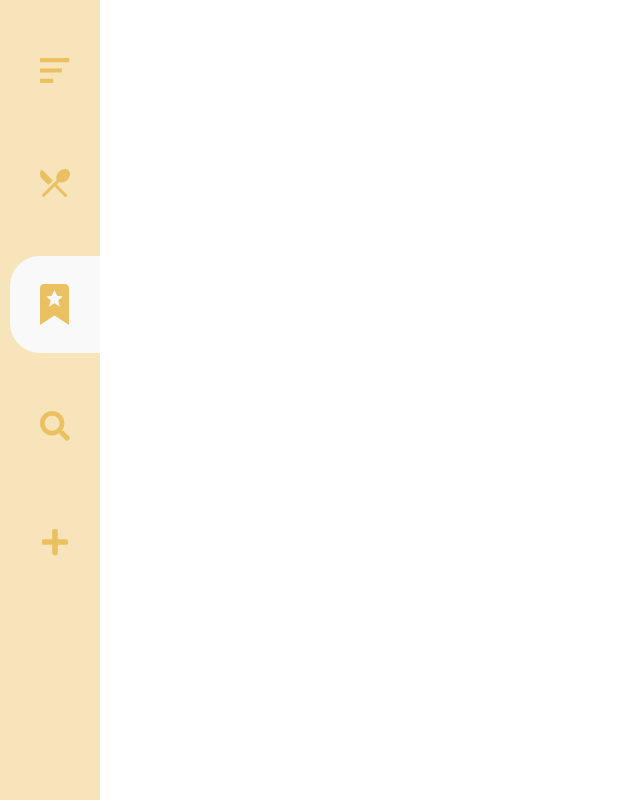
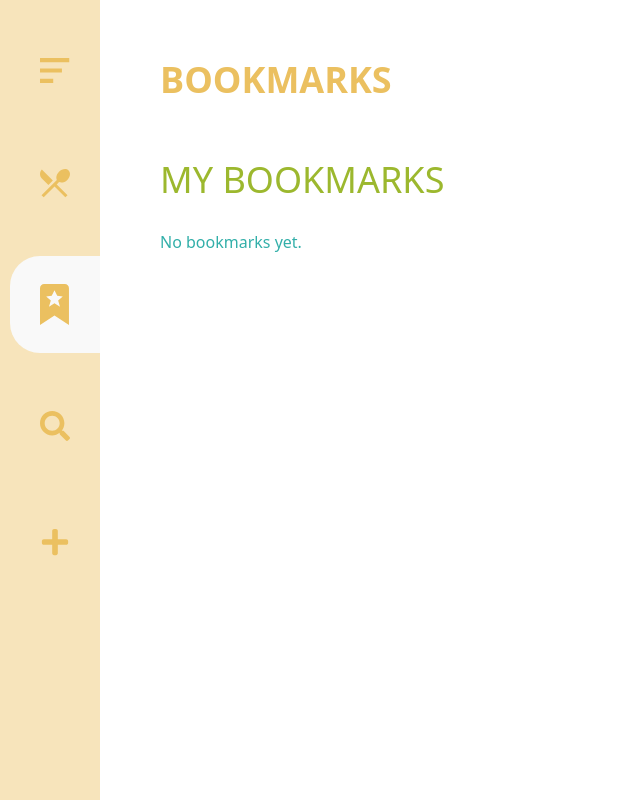
Before and after one commit to DenysSkachko/Redux-Practice, a React (Vite) app: page /bookmarks in a window 1280 px wide. Shown: the whole page, without its empty margins (0-640 px from the left). Built offline with nearby package versions, Linux system fonts and the light colour scheme.

Commit message:
add bookmarks function, add bookmarkpage

```diff
--- a/src/components/RecipeDetail.jsx
+++ b/src/components/RecipeDetail.jsx
@@ -1,6 +1,24 @@
+import useBookmarks from '../hooks/useBookmarks';
+
+import { isBookmarked } from '../utils/bookmarks';
+
 const RecipeDetail = ({ recipe }) => {
+  const { bookmarks, addBookmark, removeBookmark } = useBookmarks();
+
+  const bookmarked = isBookmarked(bookmarks, recipe);
+
   return (
     <div className="relative bg-primary text-dark h-fit p-[30px] rounded-[30px] overflow-hidden">
+      <button
+        onClick={() => (bookmarked ? removeBookmark(recipe.id) : addBookmark(recipe))}
+        className="absolute top-5 right-5 z-20 bg-light p-4 rounded-full"
+      >
+        <img
+          src={bookmarked ? '/book.svg' : '/book-empty.svg'}
+          alt="bookmark"
+          className="w-8 h-8 cursor-pointer"
+        />
+      </button>
       {recipe.image ? (
         <img
           src={recipe.image}
--- /dev/null
+++ b/src/hooks/useBookmarks.js
@@ -0,0 +1,36 @@
+import { useEffect, useState } from 'react';
+import { isBookmarked, deleteBookmark } from '../utils/bookmarks';
+
+const useBookmarks = () => {
+  const [bookmarks, setBookmarks] = useState([]);
+
+  useEffect(() => {
+    const saved = localStorage.getItem('bookmarks');
+    if (saved) {
+      setBookmarks(JSON.parse(saved));
+    }
+  }, []);
+
+  const addBookmark = (recipe) => {
+    const exists = isBookmarked(bookmarks, recipe);
+    if (!exists) {
+      const updated = [...bookmarks, recipe];
+      setBookmarks(updated);
+      localStorage.setItem('bookmarks', JSON.stringify(updated));
+    }
+  };
+
+  const removeBookmark = (id) => {
+    const updated = deleteBookmark(bookmarks, id);
+    setBookmarks(updated);
+    localStorage.setItem('bookmarks', JSON.stringify(updated));
+  };
+
+  return {
+    bookmarks,
+    addBookmark,
+    removeBookmark,
+  };
+};
+
+export default useBookmarks;
--- a/src/pages/Bookmarks.jsx
+++ b/src/pages/Bookmarks.jsx
@@ -1,5 +1,46 @@
+import React, { useState, useEffect } from 'react';
+import RecipeDetails from '../components/RecipeDetail';
+import RecipeCard from '../components/RecipeCard';
+import useBookmarks from '../hooks/useBookmarks';
+
 const Bookmarks = () => {
-  return <h1>Bookmarks Page</h1>;
-}
+  const { bookmarks } = useBookmarks();
+  const [selectedRecipe, setSelectedRecipe] = useState(null);
+
+
+  return (
+    <div className="flex gap-20">
+      <div>
+        <div className="flex w-full max-w-[717px] justify-between items-center mb-15">
+          <h1 className="font-bold text-4xl text-primary-alt uppercase">Bookmarks</h1>
+        </div>
+
+        <div className="flex flex-col gap-[30px]">
+          <h2 className="font-medium text-4xl text-[#9CB82E] uppercase">My bookmarks</h2>
+
+
+          {bookmarks.length === 0 ? (
+            <p className="text-accent">No bookmarks yet.</p>
+          ) : (
+            <ul className="grid grid-cols-2 gap-14 w-fit">
+              {bookmarks.map((recipe) => (
+                <RecipeCard
+                  key={recipe.id}
+                  recipe={recipe}
+                  onSelect={setSelectedRecipe}
+                  isSelected={selectedRecipe?.id === recipe.id}
+                />
+              ))}
+            </ul>
+          )}
+        </div>
+      </div>
+
+      <div className="w-106 rounded-[30px] overflow-hidden">
+        {selectedRecipe && <RecipeDetails recipe={selectedRecipe} />}
+      </div>
+    </div>
+  );
+};
 
 export default Bookmarks;
--- a/src/pages/Home.jsx
+++ b/src/pages/Home.jsx
@@ -22,7 +22,7 @@ const Home = () => {
   return (
     <div className="flex gap-20">
       <div>
-        <div className="flex w-full max-w-[717px] justify-between items-center mb-6">
+        <div className="flex w-full max-w-[717px] justify-between items-center mb-15">
           <h1 className="font-bold text-4xl text-primary-alt uppercase">Food</h1>
           <a href="/add" className="text-primary-alt flex gap-6 items-center cursor-pointer">
             <img src="/add.svg" alt="" width={30} height={30} />
@@ -33,6 +33,9 @@ const Home = () => {
         <div className="flex flex-col gap-[30px]">
           <h2 className="font-medium text-4xl text-[#9CB82E] uppercase">EXPLORE RECIPES</h2>
 
+          {recipes.length === 0 ? (
+            <p className="text-accent">No recipes yet.</p>
+          ) : (
             <ul className="grid grid-cols-2 gap-14 w-fit">
               {recipes.map((recipe) => (
                 <RecipeCard
@@ -43,6 +46,7 @@ const Home = () => {
                 />
               ))}
             </ul>
+          )}
         </div>
       </div>
 
--- /dev/null
+++ b/src/utils/bookmarks.js
@@ -0,0 +1,11 @@
+export const isBookmarked = (bookmarks, recipe) => {
+  return bookmarks.some((r) => r.id === recipe.id);
+};
+
+export const findBookmark = (bookmarks, id) => {
+  return bookmarks.find((r) => r.id === id);
+};
+
+export const deleteBookmark = (bookmarks, id) => {
+  return bookmarks.filter((r) => r.id !== id);
+};
```
Also changed, not shown: public/book-empty.svg (added). Lines whose indentation alone changed are shown as unchanged.
